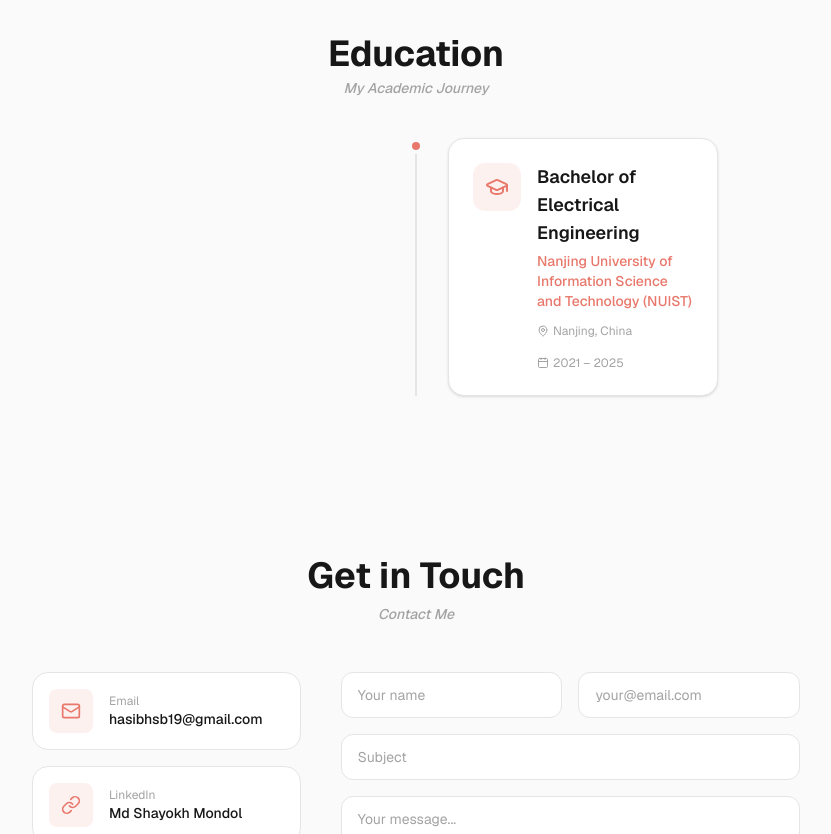
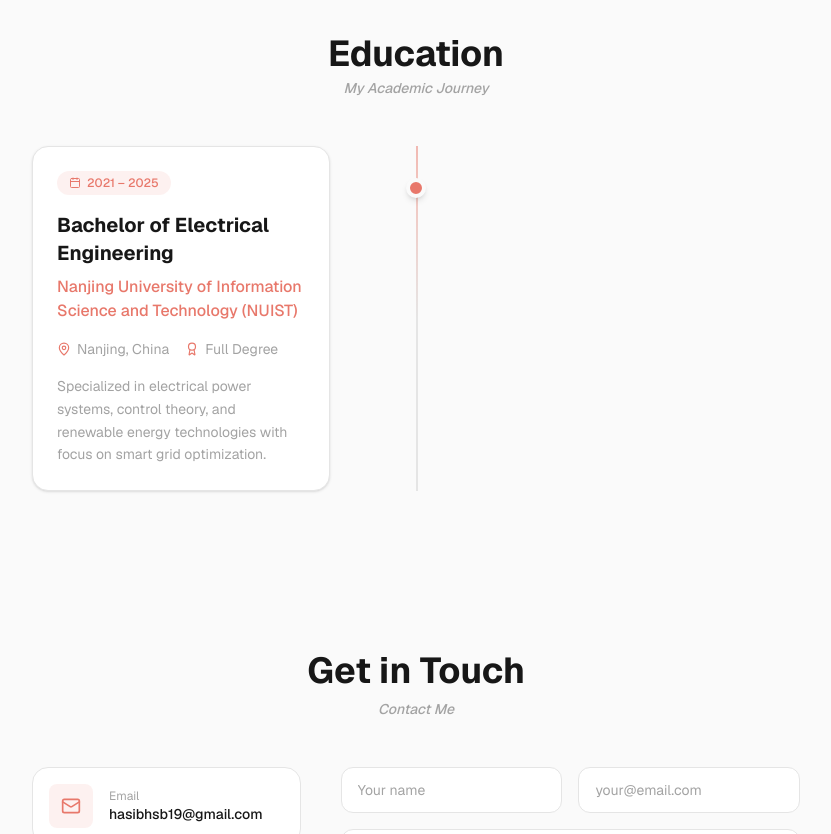
Before and after one commit to HSBHasib/Shayokh-Portfolio, a Next.js app: page / in a window 1280 px wide. Shown: the part 2900-3734 px from the top of the page, without its empty margins (224-1055 px from the left). Built offline with nearby package versions, Linux system fonts and the light colour scheme.

Commit message:
Update education section with timeline layout

```diff
--- a/src/components/sections/Education.tsx
+++ b/src/components/sections/Education.tsx
@@ -1,13 +1,13 @@
 "use client";
 
-import { GraduationCap, MapPin, Calendar } from "lucide-react";
+import { GraduationCap, MapPin, Calendar, Award } from "lucide-react";
 
 export default function Education() {
   return (
     <section id="education" className="py-20 px-4">
       <div className="max-w-5xl mx-auto">
         {/* Section Header */}
-        <div className="space-y-1 mb-10 text-center">
+        <div className="space-y-1 mb-12 text-center">
           <h2 className="text-2xl md:text-4xl font-bold text-foreground">
             Education
           </h2>
@@ -17,49 +17,56 @@ export default function Education() {
         </div>
 
         {/* Timeline */}
-        <div className="max-w-2xl mx-auto">
-          <div className="relative">
+        <div className="relative max-w-3xl mx-auto">
           {/* Vertical Line */}
-            <div className="absolute left-1/2 transform -translate-x-1/2 w-[2px] h-full bg-border" />
+          <div className="absolute left-8 md:left-1/2 top-0 bottom-0 w-[2px] bg-gradient-to-b from-primary/50 via-border to-border" />
 
           {/* Timeline Item */}
-            <div className="relative flex justify-center items-start">
-              {/* Left Side (Empty) */}
-              <div className="w-[45%] hidden md:block" />
+          <div className="relative">
+            {/* Timeline Dot */}
+            <div className="absolute left-6 md:left-1/2 md:-translate-x-1/2 top-8 w-5 h-5 bg-primary rounded-full border-4 border-background z-10 shadow-md" />
 
-              {/* Center Dot */}
-              <div className="absolute left-1/2 transform -translate-x-1/2 w-4 h-4 bg-primary rounded-full border-4 border-background z-10" />
+            {/* Content Card */}
+            <div className="ml-16 md:ml-0 md:w-[45%] md:mr-auto md:pr-12">
+              <div className="bg-card rounded-2xl border border-border p-6 shadow-sm hover:shadow-md transition-shadow duration-300">
+                {/* Year Badge */}
+                <div className="inline-flex items-center gap-1.5 px-3 py-1 rounded-full bg-primary/10 text-primary text-xs font-medium mb-4">
+                  <Calendar size={12} />
+                  2021 – 2025
+                </div>
 
-              {/* Right Side - Content */}
-              <div className="w-full md:w-[45%] md:pl-8">
-                <div className="bg-card rounded-2xl border border-border p-6 shadow-sm hover:shadow-md transition-all duration-300">
-                  <div className="flex items-start gap-4">
-                    <div className="p-3 rounded-xl bg-primary/10 text-primary">
-                      <GraduationCap size={24} />
-                    </div>
-                    <div className="flex-1">
-                      <h3 className="text-lg font-semibold text-foreground mb-1">
+                {/* Degree */}
+                <h3 className="text-xl font-bold text-foreground mb-2">
                   Bachelor of Electrical Engineering
                 </h3>
-                      <p className="text-primary font-medium text-sm mb-3">
-                        Nanjing University of Information Science and Technology
-                        (NUIST)
+
+                {/* University */}
+                <p className="text-primary font-medium mb-4">
+                  Nanjing University of Information Science and Technology (NUIST)
                 </p>
-                      <div className="flex flex-wrap items-center gap-4 text-xs text-muted">
-                        <span className="flex items-center gap-1">
-                          <MapPin size={12} />
+
+                {/* Details */}
+                <div className="flex flex-wrap items-center gap-4 text-sm text-muted">
+                  <span className="flex items-center gap-1.5">
+                    <MapPin size={14} className="text-primary" />
                     Nanjing, China
                   </span>
-                        <span className="flex items-center gap-1">
-                          <Calendar size={12} />
-                          2021 – 2025
+                  <span className="flex items-center gap-1.5">
+                    <Award size={14} className="text-primary" />
+                    Full Degree
                   </span>
                 </div>
+
+                {/* Description */}
+                <p className="mt-4 text-sm text-muted leading-relaxed">
+                  Specialized in electrical power systems, control theory, and
+                  renewable energy technologies with focus on smart grid optimization.
+                </p>
               </div>
             </div>
-                </div>
-              </div>
-            </div>
+
+            {/* Empty space for right side */}
+            <div className="hidden md:block md:w-[45%]" />
           </div>
         </div>
       </div>
```
Lines whose indentation alone changed are shown as unchanged.
